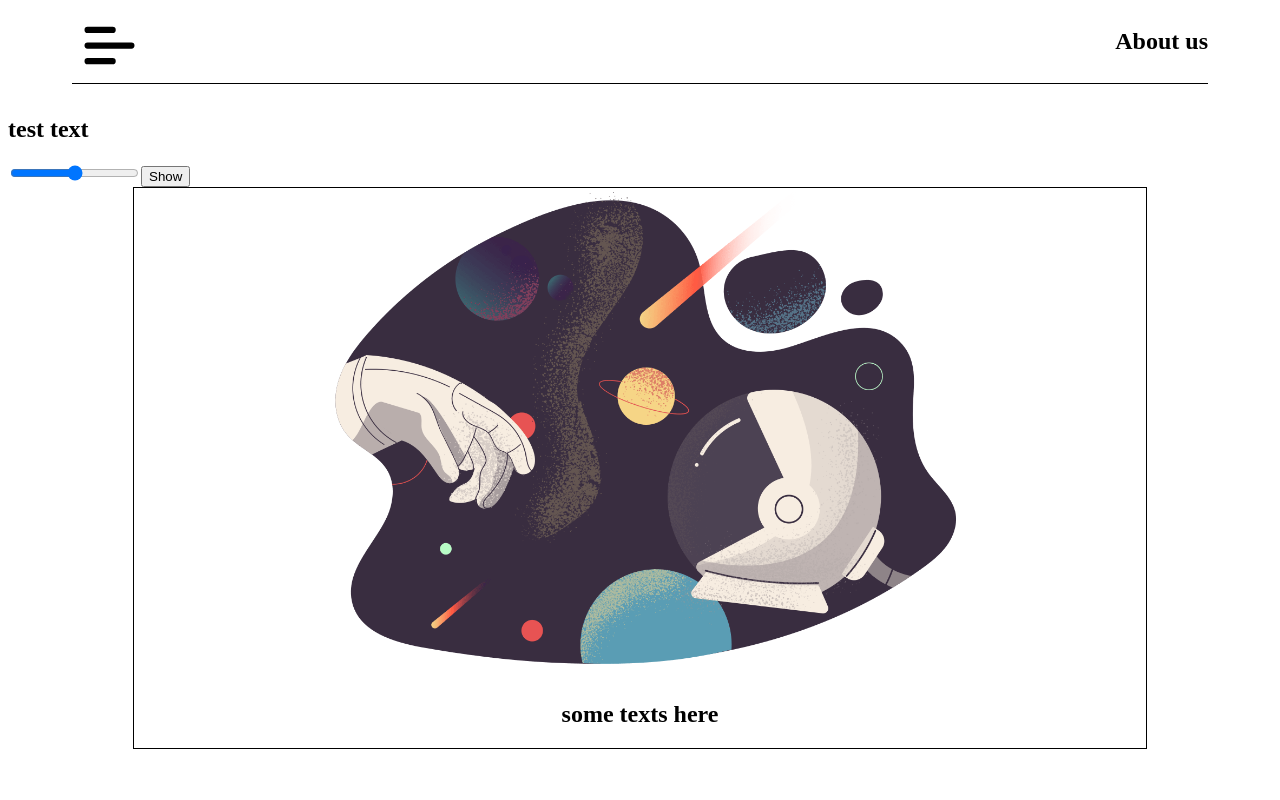
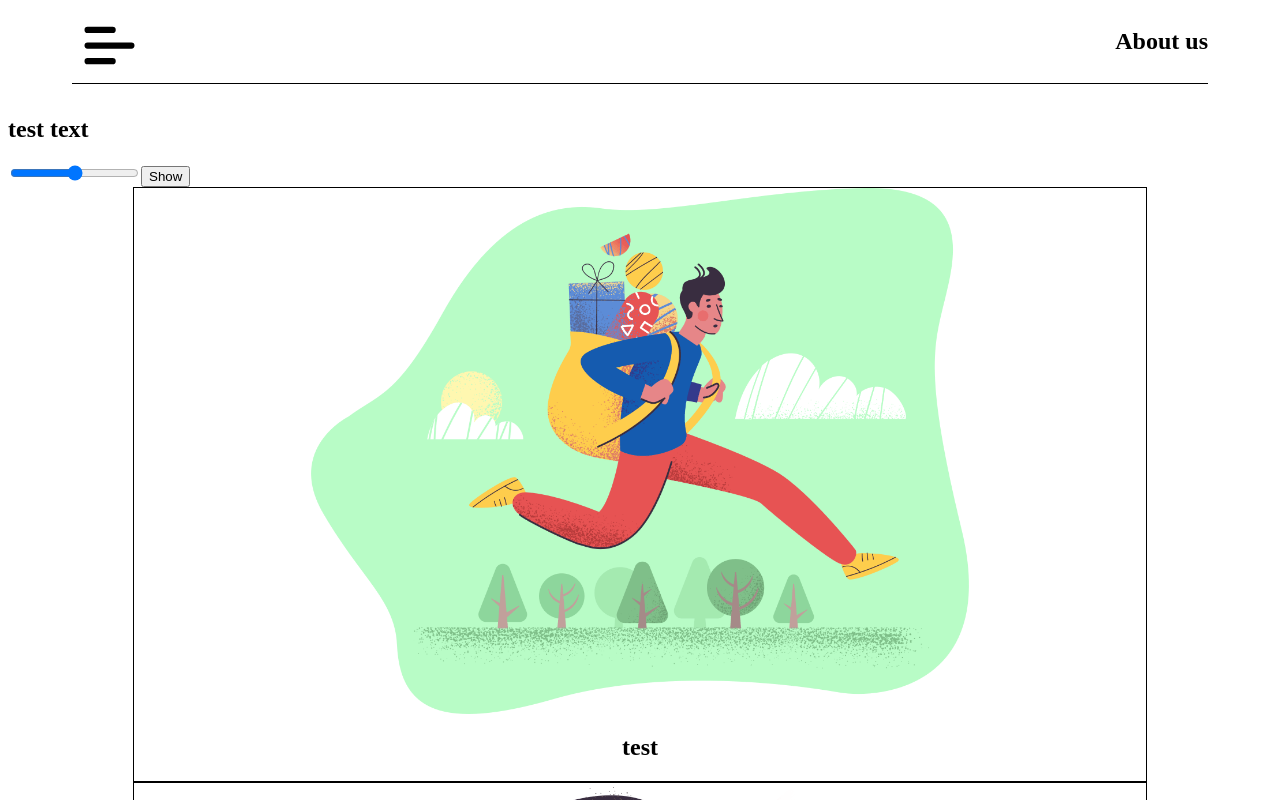
Before and after one commit to kaleabd/framer-motion, a React (Vite) app: page / in a window 1280 px wide. Both pictures are taken after a click on the button "Show". Shown: the top 800 px of the page. Built offline with nearby package versions, Linux system fonts and the light colour scheme.

Commit message:
adding modal windows, ontoggle multiple animations

```diff
--- a/src/App.tsx
+++ b/src/App.tsx
@@ -3,16 +3,18 @@ import { useState } from 'react'
 import Card from "./components/Card/Card"
 import Navbar from "./components/Navbar/Navbar"
 import './App.css'
+import Modal from './components/Modal/Modal'
+import Green from './assets/green.png'
 
 function App() {
   const [value, setValue] = useState(0)
-  const [isToggled, setToggled] = useState(0)
+  const [isToggled, setToggled] = useState(false)
 
   const handleChange = (event: React.ChangeEvent<HTMLInputElement>) => {
     setValue(Number(event.target.value))
   }
   const handleToggle = () => {
-    setToggled(prev => prev ? 0 : 1)
+    setToggled(prev => !prev)
   }
   return (
     <motion.div
@@ -29,15 +31,9 @@ function App() {
     transition = {{ duration: 1 }}
     className="app-container">
       <Navbar />
-      <motion.h2
-
-      animate={{
-        opacity: isToggled,
-        x: value + "px"
-      }}
-      >
+      <h2>
         test text
-      </motion.h2>
+      </h2>
       <input type="range"
        max="100"
        min="-100"
@@ -45,6 +41,12 @@ function App() {
       onChange={handleChange}
       />
       <button onClick={handleToggle}>Show</button>
+      <Modal toggle={isToggled} >
+        <div className='container'>
+            <img src={Green} alt="" />
+            <h2>test</h2>
+        </div>
+      </Modal>
       <Card />
     </motion.div>
   )
--- /dev/null
+++ b/src/components/Modal/Modal.tsx
@@ -0,0 +1,31 @@
+import React from 'react';
+import { AnimatePresence, motion } from 'framer-motion';
+type ModalProps = {
+  toggle: boolean;
+  children: React.ReactNode;
+};
+
+const Modal: React.FC<ModalProps> = ({ toggle, children }) => {
+  return (
+    <AnimatePresence>
+      {toggle && (
+        <motion.div
+            initial={{ opacity: 0 }}
+            animate = {{ opacity: 1 }}
+            exit={{opacity: 0}}
+        >
+            <motion.div
+                initial={{ y: 50 }}
+                animate = {{ y: 0 }}
+                exit={{y: 30}}
+                className="modal"
+            >
+                {children}
+            </motion.div>
+        </motion.div>
+      )}
+    </AnimatePresence>
+  );
+};
+
+export default Modal;
```
Also changed, not shown: src/components/Modal/Modal.css (added).
